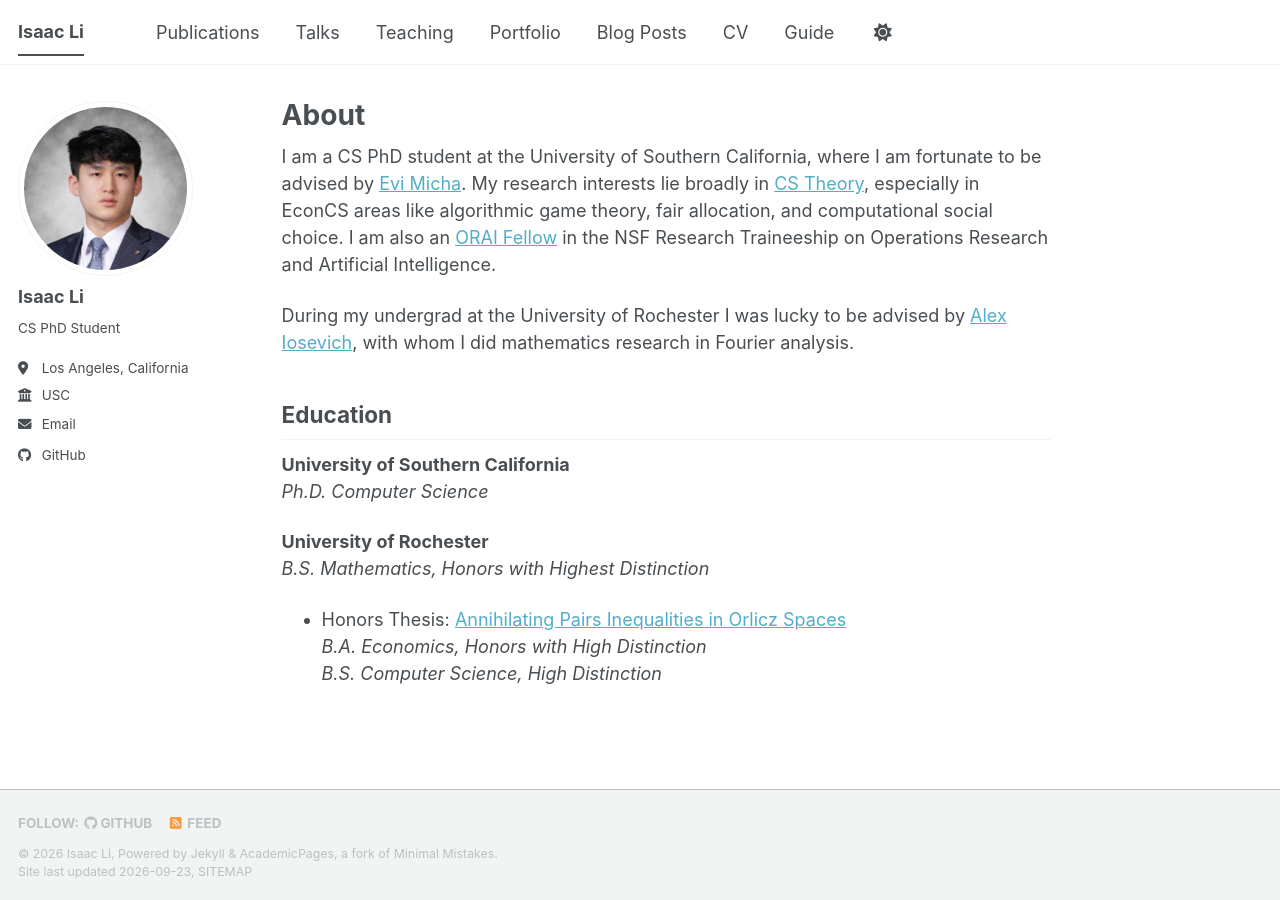
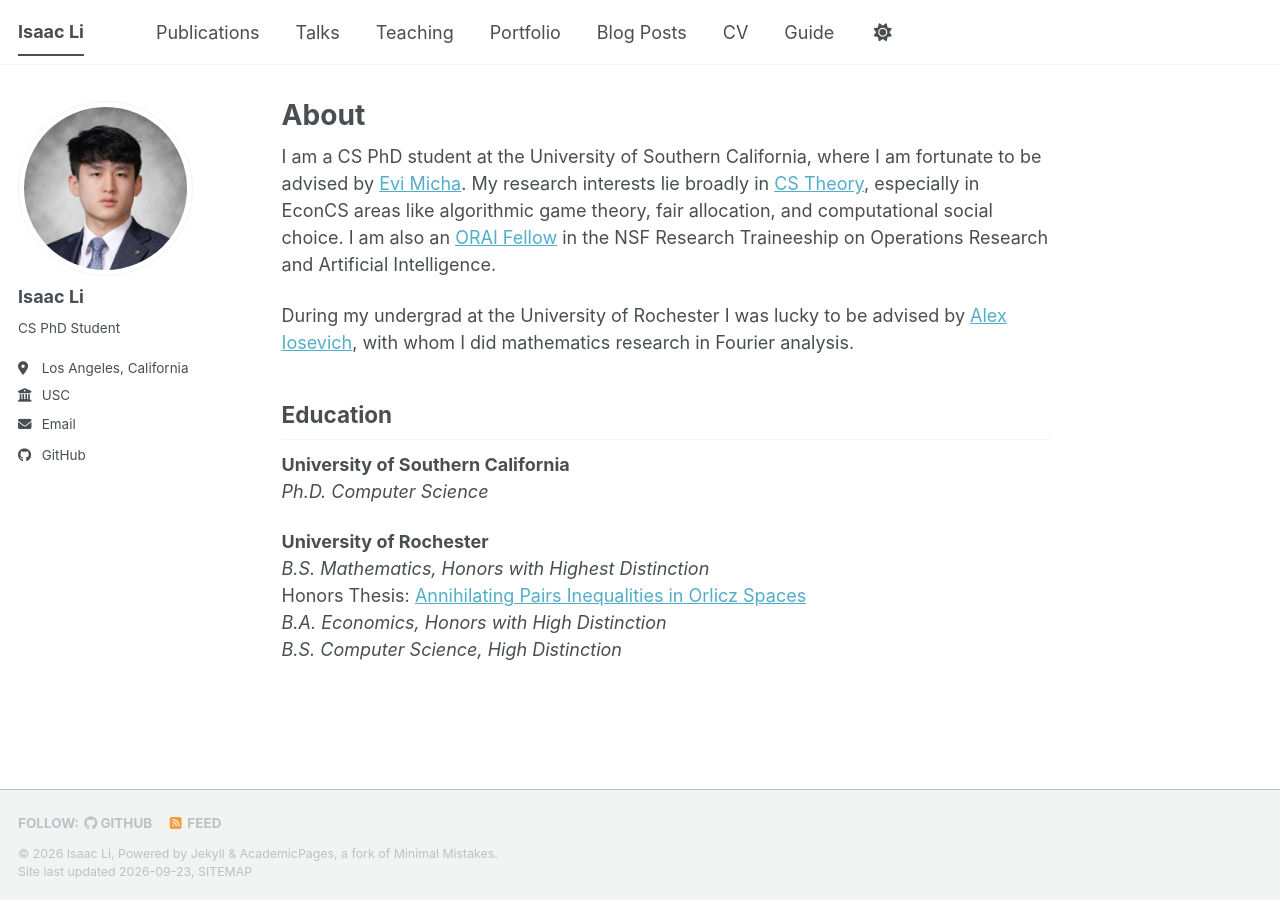
Before and after one commit to isaacli13/isaacli13.github.io, a Jekyll site: the page built from _pages/about.md, in a window 1280 px wide. Built offline with Jekyll 4.4.1, drawn with Linux system fonts in a browser that asks for light colours; a style sheet for code colours, icons or effects is not loaded.

```diff
--- a/_pages/about.md
+++ b/_pages/about.md
@@ -18,6 +18,6 @@ Education
 
 **University of Rochester**
 *B.S. Mathematics, Honors with Highest Distinction*
-* Honors Thesis: [Annihilating Pairs Inequalities in Orlicz Spaces](https://www.sas.rochester.edu/mth/undergraduate/honorspaperspdfs/issacli2025.pdf)
+  Honors Thesis: [Annihilating Pairs Inequalities in Orlicz Spaces](https://www.sas.rochester.edu/mth/undergraduate/honorspaperspdfs/issacli2025.pdf)
 *B.A. Economics, Honors with High Distinction*
 *B.S. Computer Science, High Distinction*
```
